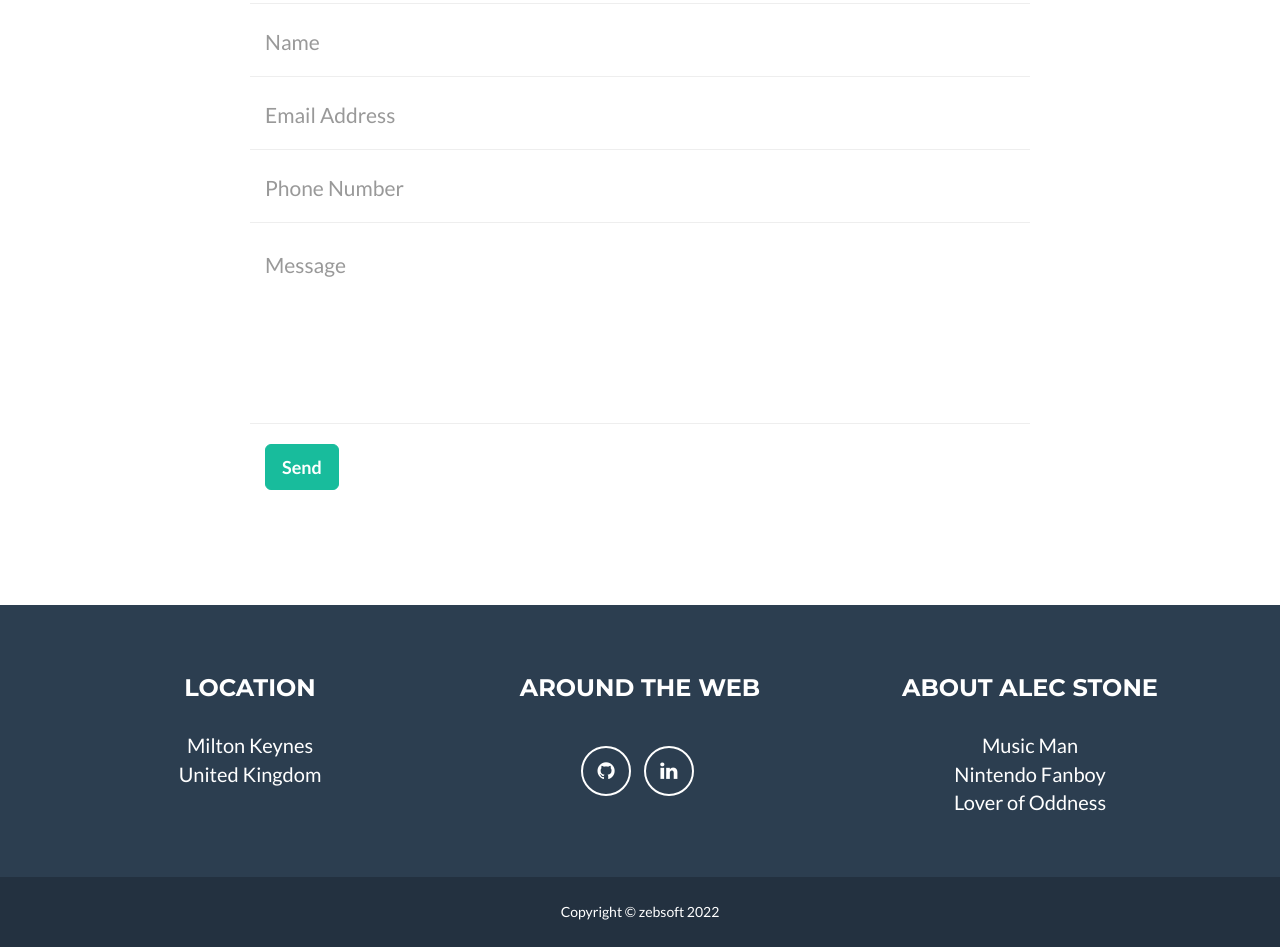
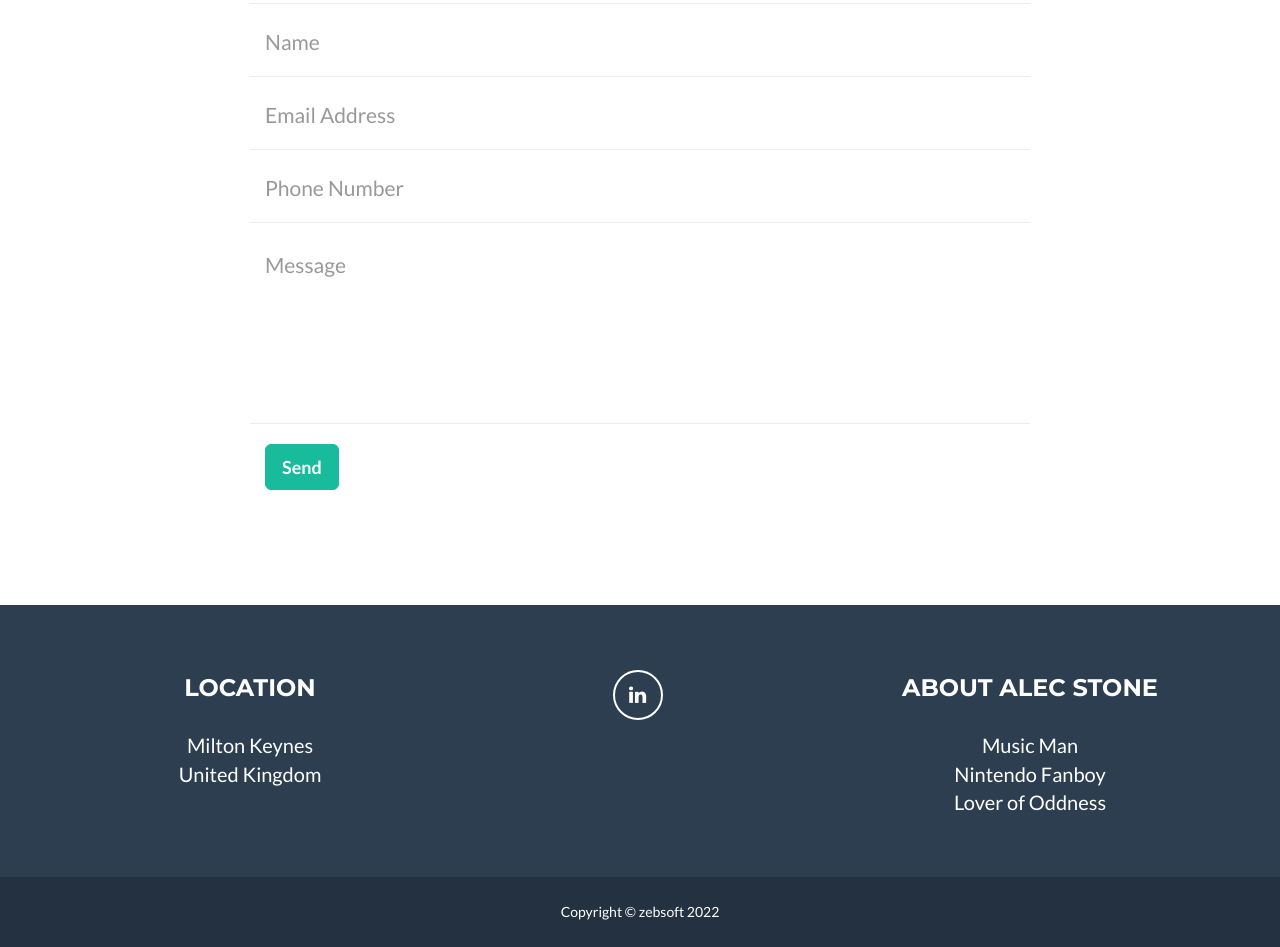
Before and after one commit to CalcCalcCalc/CalcCalcCalc.github.io, a plain HTML site: page index.html in a window 1280 px wide. Shown: the part 2980-3927 px from the top of the page. Drawn offline with nearby package versions, Linux system fonts and the light colour scheme.

Commit message:
removed github link

```diff
--- a/index.html
+++ b/index.html
@@ -286,11 +286,11 @@
                             <br>United Kingdom</p>
                     </div>
                     <div class="footer-col col-md-4">
-                        <h3>Around the Web</h3>
+                        <!-- <h3>Around the Web</h3> -->
                         <ul class="list-inline">
-                            <li>
+                            <!-- <li>
                                 <a href="https://github.com/calccalccalc" class="btn-social btn-outline" target="_blank"><span class="sr-only">Github</span><i class="fa fa-fw fa-github"></i></a>
-                            </li>
+                            </li> -->
                             <li>
                                 <a href="https://www.linkedin.com/in/alec-stone-775a5980/" class="btn-social btn-outline" target="_blank"><span class="sr-only">Linked In</span><i class="fa fa-fw fa-linkedin"></i></a>
                             </li>
```
